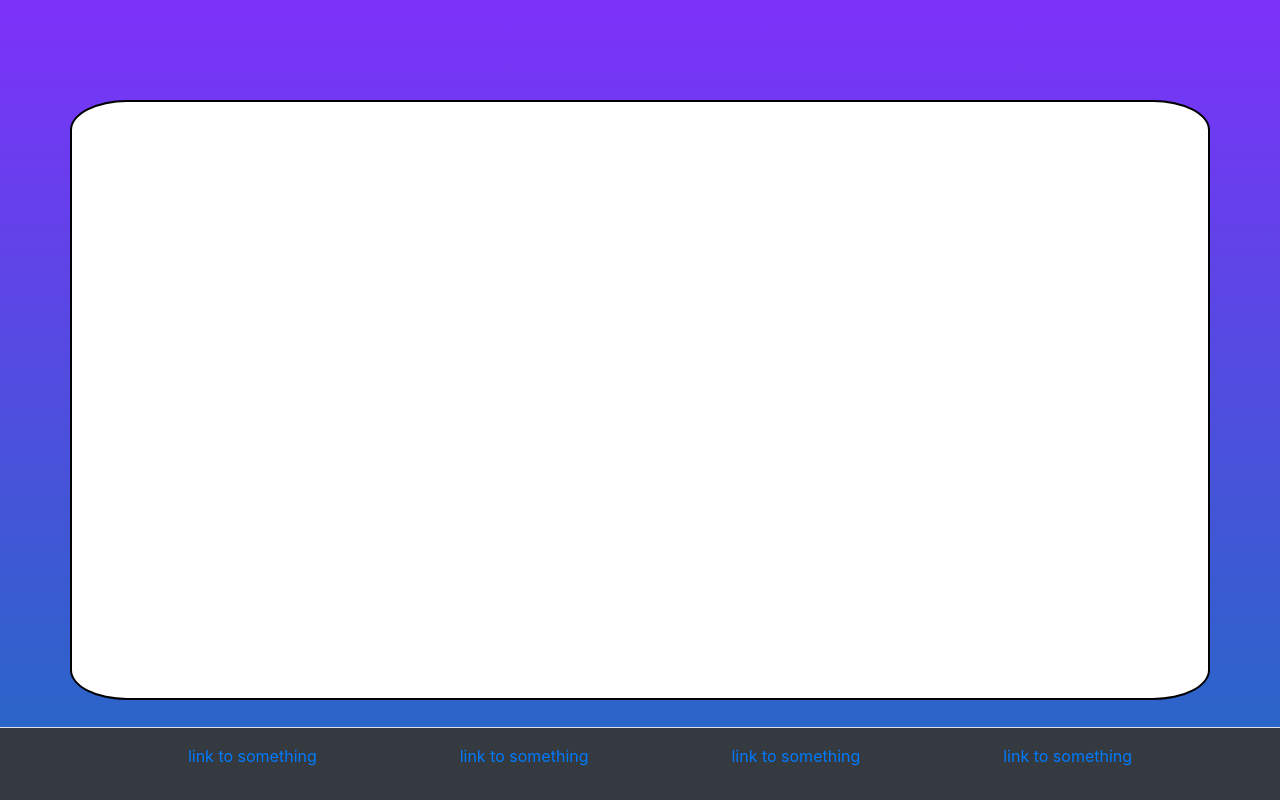
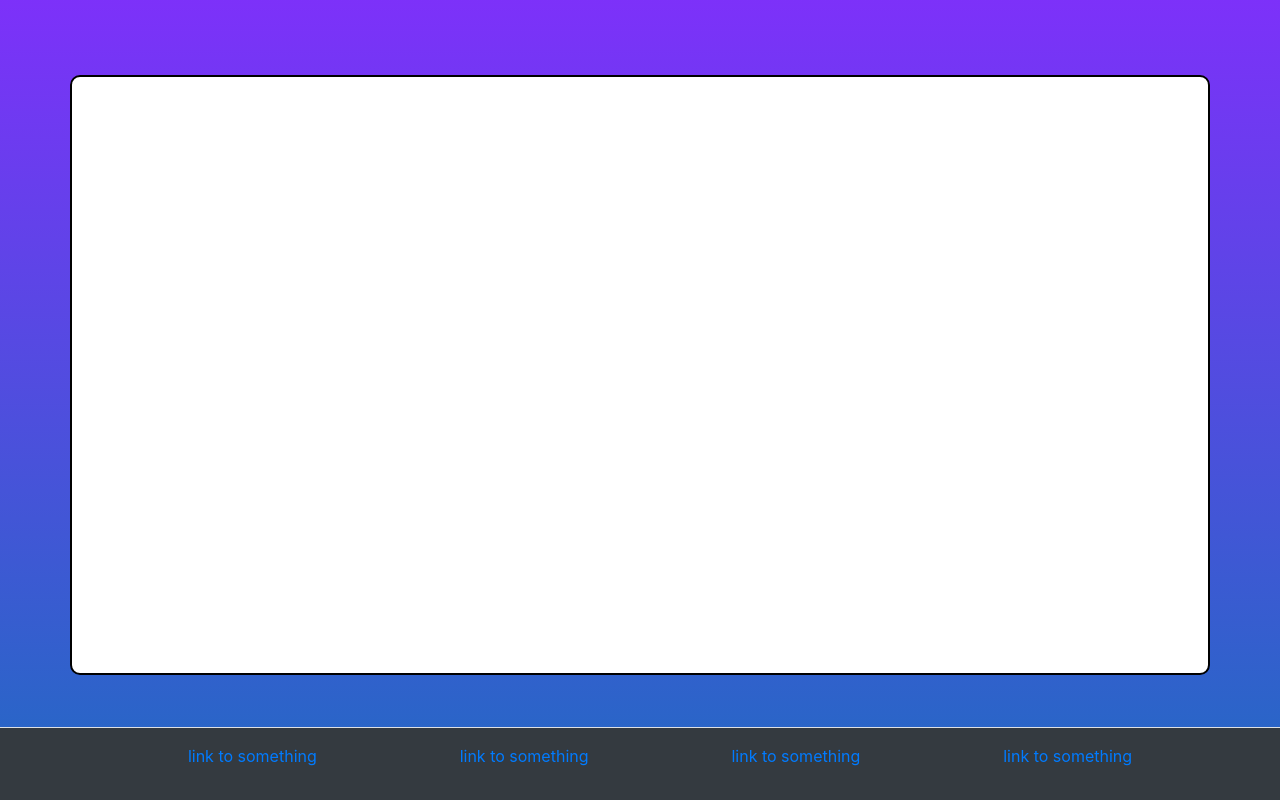
Before and after one commit to MelmothTheWanderer/Scoreboard-project-4-, a Django app: template login/templates/login/index.html in a window 1280 px wide. Shown: the part 56-856 px from the top of the page. Run offline with Django 3.2, Linux system fonts and the light colour scheme; the template is opened without the code that fills it, so the values that code supplies are empty; some libraries are stand-ins or nearby versions.

Commit message:
better border on main container

```diff
--- a/static/css/style.css
+++ b/static/css/style.css
@@ -31,8 +31,9 @@
 
 #main {
     background-color: white;
-    border-radius:5%;
+    border-radius:10px;
     min-height:75vh;
-    margin:20px;
+    margin:20px 20px 70px 20px;
     border:2px solid black;
+    padding:20px;
 }
```
